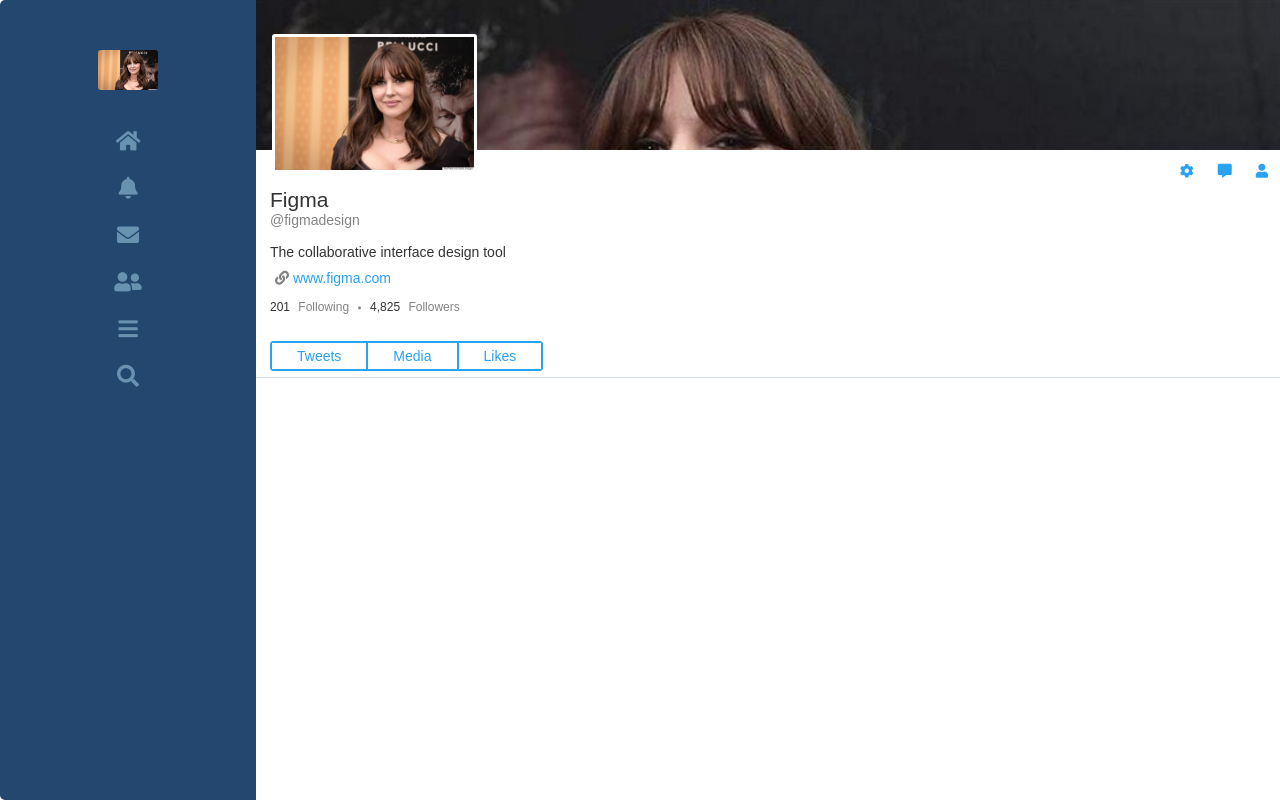
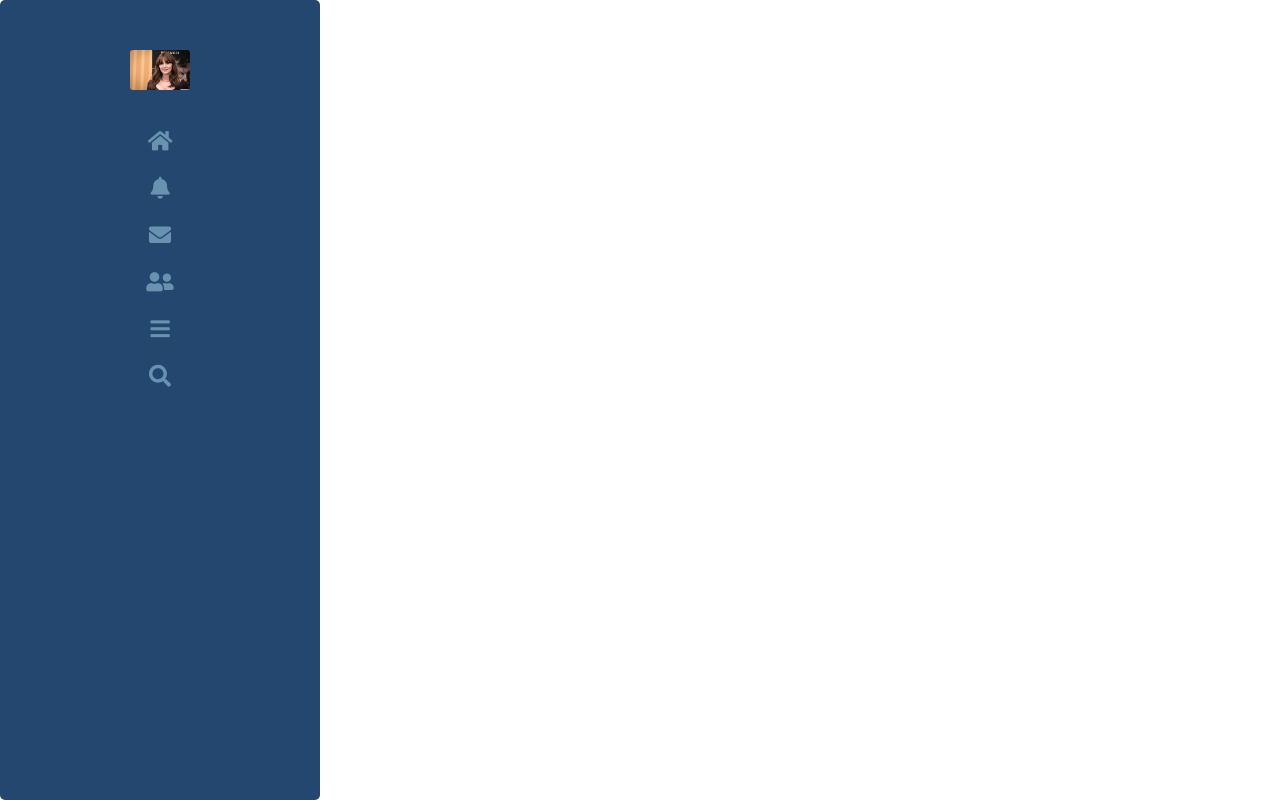
Before and after one commit to Guru4741/twitter, a plain HTML site: page index.html in a window 1280 px wide. Drawn offline with Linux system fonts and the light colour scheme.

Commit message:
Revert "feat: Added Header Section"
This reverts commit e8c7e246ce7a5430d8ae93f6c605cb372f6bd6bd.

```diff
--- a/index.html
+++ b/index.html
@@ -22,51 +22,9 @@
                 </ul>
             </nav>
         </aside>
-        <main class="twitter__profile-section">
-            <section class="twitter__header">
-                <div class="twitter__img-profile">
-                    <img src="./assets/profile.jpg" alt="Profile Picture" class="twitter__img twitter__profile">
-                </div>
-                <div class="twitter__text-content">
-                    <div class="twitter__edit-content">
-                        <button class="twitter__btn twitter__edit-btns"><i class="fas fa-cog"></i></button>
-                        <button class="twitter__btn twitter__edit-btns"><i class="fas fa-comment-alt"></i></button>
-                        <button class="twitter__btn twitter__edit-btns"><i class="fas fa-user"></i></button>
-                    </div>
-                    <h1 class="twitter__headline">
-                        Figma
-                    </h1>
-                    <p class="twitter__profile-id">
-                        @figmadesign
-                    </p>
-                    <p class="twitter__about">
-                        The collaborative interface design tool
-                    </p>
-                    <a href="#" class="twitter__website">
-                        <i class="fas fa-link"></i>
-                        www.figma.com
-                    </a>
-                    <div class="twitter__follows">
-                        <p class="twitter__following">
-                            <span class="twitters_count">
-                                201
-                            </span>
-                            Following
-                        </p>
-                        <i class="fas fa-circle twitter__separator"></i>
-                        <p class="twitter__followers">
-                            <span class="twitters_count">
-                                4,825
-                            </span>
-                            Followers
-                        </p>
-                    </div>
-                    <div class="twitter__links">
-                        <button class="twitter__btn twitter__link-btn">Tweets</button><button class="twitter__btn twitter__link-btn">Media</button><button class="twitter__btn twitter__link-btn">Likes</button>
-                    </div>
-                </div>
-            </section>
-        </main>
+        <section class="twitter__profile-section">
+
+        </section>
     </main>
 </body>
 </html>
--- a/style.css
+++ b/style.css
@@ -2,7 +2,6 @@
     margin: 0;
     padding: 0;
     box-sizing: border-box;
-    font-family: Arial, Helvetica, sans-serif;
 }
 
 .twitter {
@@ -12,11 +11,8 @@
 
 .twitter__sidebar {
     background-color: #24476f;
-    border-top-left-radius: 5px;
-    border-top-right-radius: 0;
-    border-bottom-right-radius: 0;
-    border-bottom-left-radius: 5px;
-    flex: 20%;
+    border-radius: 5px;
+    flex: 25%;
     text-align: center;
 }
 
@@ -40,7 +36,6 @@
 
 .twitter__list-item {
     margin-bottom: 24px;
-    cursor: pointer;
 }
 
 .twitter__list-item:hover {
@@ -52,132 +47,5 @@
 }
 
 .twitter__profile-section {
-    flex: 80%;
+    flex: 75%;
 }
-
-.twitter__header {
-    border-bottom: 1px solid #d2dce1;
-}
-
-.twitter__img-profile {
-    background-image: url('./assets/bg-img.jpg');
-    background-repeat: no-repeat;
-    background-position: top center;
-    background-size: cover;
-    position: relative;
-    height: 150px;
-}
-
-.twitter__profile {
-    border: 3px solid #ffffff;
-    border-radius: 3px;
-    position: absolute;
-    width: 20%;
-    bottom: -15%;
-    left: 16px;
-}
-
-.twitter__text-content {
-    margin-left: 14px;
-}
-
-.twitter__btn {
-    color: #2aa2ef;
-    background-color: #ffffff;
-    border: 1px solid #2aa2ef;
-    border-radius: 3px;
-    padding: 6px 30px;
-    font-size: 14px;
-    font-weight: 500;
-    line-height: (17/14);
-    cursor: pointer;
-}
-
-.twitter__btn:hover {
-    background-color: #2aa2ef;
-    color: #ffffff;
-}
-
-.twitter__edit-content {
-    margin-top: 8px;
-    display: flex;
-    justify-content: flex-end;
-    margin-bottom: 4px;
-}
-
-.twitter__edit-btns {
-    padding: 5px 12px;
-    border: none;
-}
-
-.twitter__headline {
-    font-size: 21px;
-    line-height: (26/21);
-    color: #333333;
-    font-weight: 500;
-}
-
-.twitter__profile-id {
-    color: #828282;
-    font-weight: 500;
-    font-size: 14px;
-    line-height: (17/14);
-    margin-bottom: 16px;
-}
-
-.twitter__about {
-    font-size: 14px;
-    line-height: (17/14);
-    color: #333333;
-    font-weight: 500;
-    margin-bottom: 10px;
-}
-
-.twitter__website {
-    color: #2aa2ef;
-    font-size: 14px;
-    line-height: (17/14);
-    font-weight: 500;
-    display: block;
-    text-decoration: none;
-    padding-left: 5px;
-    margin-bottom: 14px;
-}
-
-.twitter__website i {
-    color: #828282;
-}
-
-.twitter__follows {
-    display: flex;
-    color: #828282;
-    font-size: 12px;
-    line-height: (15/12);
-    font-weight: 500;
-    margin-bottom: 27px;
-}
-
-.twitter__follows span {
-    color: #333333;
-    margin-right: 5px;
-}
-
-.twitter__follows i {
-    font-size: 3px;
-    display: flex;
-    align-items: center;
-    margin-left: 9px;
-    margin-right: 9px;
-}
-
-.twitter__links {
-    border-radius: 3px;
-    border: 1px solid #2aa2ef;
-    display: inline-block;
-    margin-bottom: 6px;
-}
-
-.twitter__link-btn {
-    border-radius: 0;
-    padding: 5px 25px;
-}
```
Also changed, not shown: assets/bg-img.jpg (deleted).
